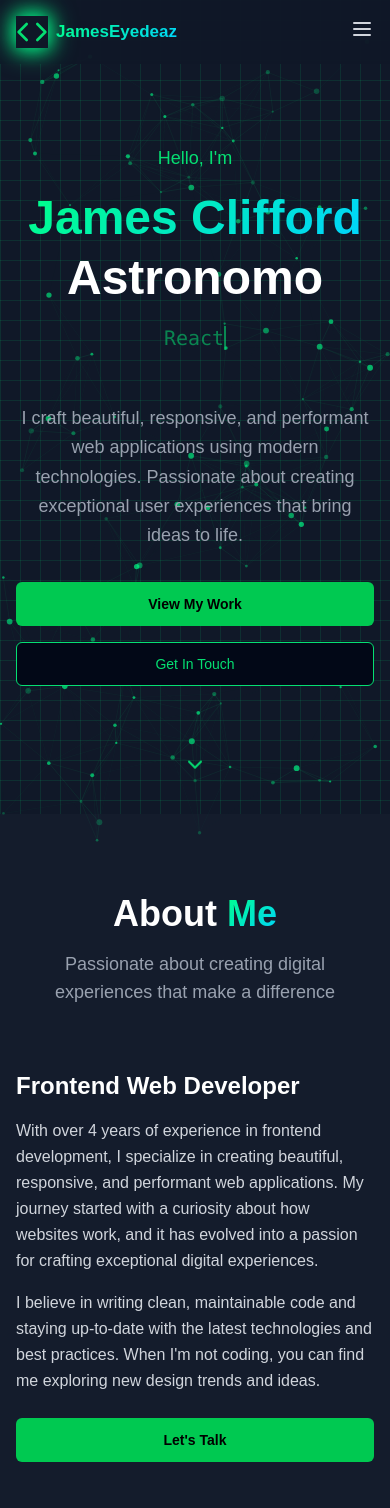
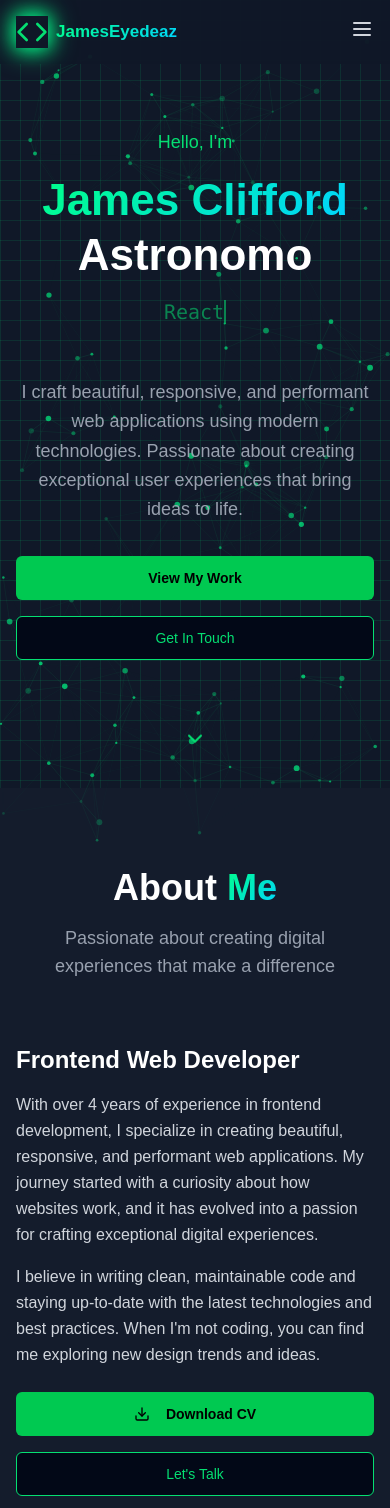
Before and after one commit to JamesAstro/jameswebportfolio, a Next.js app: page / in a window 390 px wide. Shown: the top 1508 px of the page. Built offline with nearby package versions, Linux system fonts and the light colour scheme.

Commit message:
add downloadble resume

```diff
--- /dev/null
+++ b/src/app/api/download/route.ts
@@ -0,0 +1,25 @@
+import { NextResponse } from "next/server";
+import fs from "fs";
+import path from "path";
+
+export async function GET(request: Request) {
+  // Define the file path (e.g., in the public folder or another directory)
+  const filePath = path.join(
+    process.cwd(),
+    "public/files/james-clifford-astronomo-resume.pdf"
+  );
+  const fileBuffer = fs.readFileSync(filePath);
+
+  // Set headers for file download
+  const headers = new Headers();
+  headers.set("Content-Type", "application/pdf");
+  headers.set(
+    "Content-Disposition",
+    'attachment; filename="james-clifford-astronomo-resume.pdf"'
+  );
+
+  return new NextResponse(fileBuffer, {
+    status: 200,
+    headers,
+  });
+}
--- a/src/components/AboutSection.tsx
+++ b/src/components/AboutSection.tsx
@@ -8,6 +8,19 @@ const AboutSection = () => {
     { icon: Coffee, label: "Cups of Coffee", value: "1000+" },
     { icon: Users, label: "Happy Clients", value: "20+" },
   ];
+
+  async function handleDownload() {
+    const response = await fetch("/api/download");
+    const blob = await response.blob();
+    const url = window.URL.createObjectURL(blob);
+    const link = document.createElement("a");
+    link.href = url;
+    link.download = "james-clifford-astronomo-resume.pdf";
+    document.body.appendChild(link);
+    link.click();
+    document.body.removeChild(link);
+    window.URL.revokeObjectURL(url);
+  }
 
   return (
     <section id="about" className="py-20 bg-gray-800/30">
@@ -48,17 +61,18 @@ const AboutSection = () => {
               </div>
 
               <div className="flex flex-col sm:flex-row gap-4">
-                {/* <Button
-                size="lg"
-                className="bg-green-500 hover:bg-green-600 text-black font-semibold px-6"
-              >
-                <Download className="w-4 h-4 mr-2" />
-                Download CV
-              </Button> */}
                 <Button
-                  // variant="outline"
+                  onClick={handleDownload}
                   size="lg"
-                  className="bg-green-500 hover:bg-green-600 text-black font-semibold px-12"
+                  className="bg-green-500 hover:bg-green-600 text-black font-semibold px-6"
+                >
+                  <Download className="w-4 h-4 mr-2" />
+                  Download CV
+                </Button>
+                <Button
+                  variant="outline"
+                  size="lg"
+                  className="border-green-400 text-green-400 hover:bg-green-400 hover:text-black px-8 py-3"
                   onClick={() =>
                     document
                       .querySelector("#contact")
--- a/src/components/HeroSection.tsx
+++ b/src/components/HeroSection.tsx
@@ -27,7 +27,7 @@ console.log(developer.createMagic());`;
   return (
     <section
       id="home"
-      className="flex sm:pt-40 pt-36 pb-20 items-center justify-center relative overflow-hidden bg-grid"
+      className="flex sm:pt-40 pt-32 pb-20 items-center justify-center relative overflow-hidden bg-grid"
     >
       <div className="lg:max-w-7xl max-w-full lg:w-auto w-full mx-auto px-4 sm:px-6 lg:px-8 grid grid-cols-1 lg:grid-cols-2 gap-12 items-center">
         {/* Left Side - Content */}
@@ -35,7 +35,7 @@ console.log(developer.createMagic());`;
           <div className="space-y-8  w-full lg:w-auto lg:text-left text-center">
             <div className="space-y-4">
               <p className="text-green-400 text-lg font-medium">Hello, I'm</p>
-              <h1 className="text-5xl md:text-6xl font-bold text-white leading-tight">
+              <h1 className="sm:text-5xl  text-[44px]  md:text-6xl font-bold text-white leading-tight">
                 <span className="text-gradient">James Clifford</span>
                 <br />
                 Astronomo
```
Also changed, not shown: 1 other file (tests, documents, lock files or other folders).
